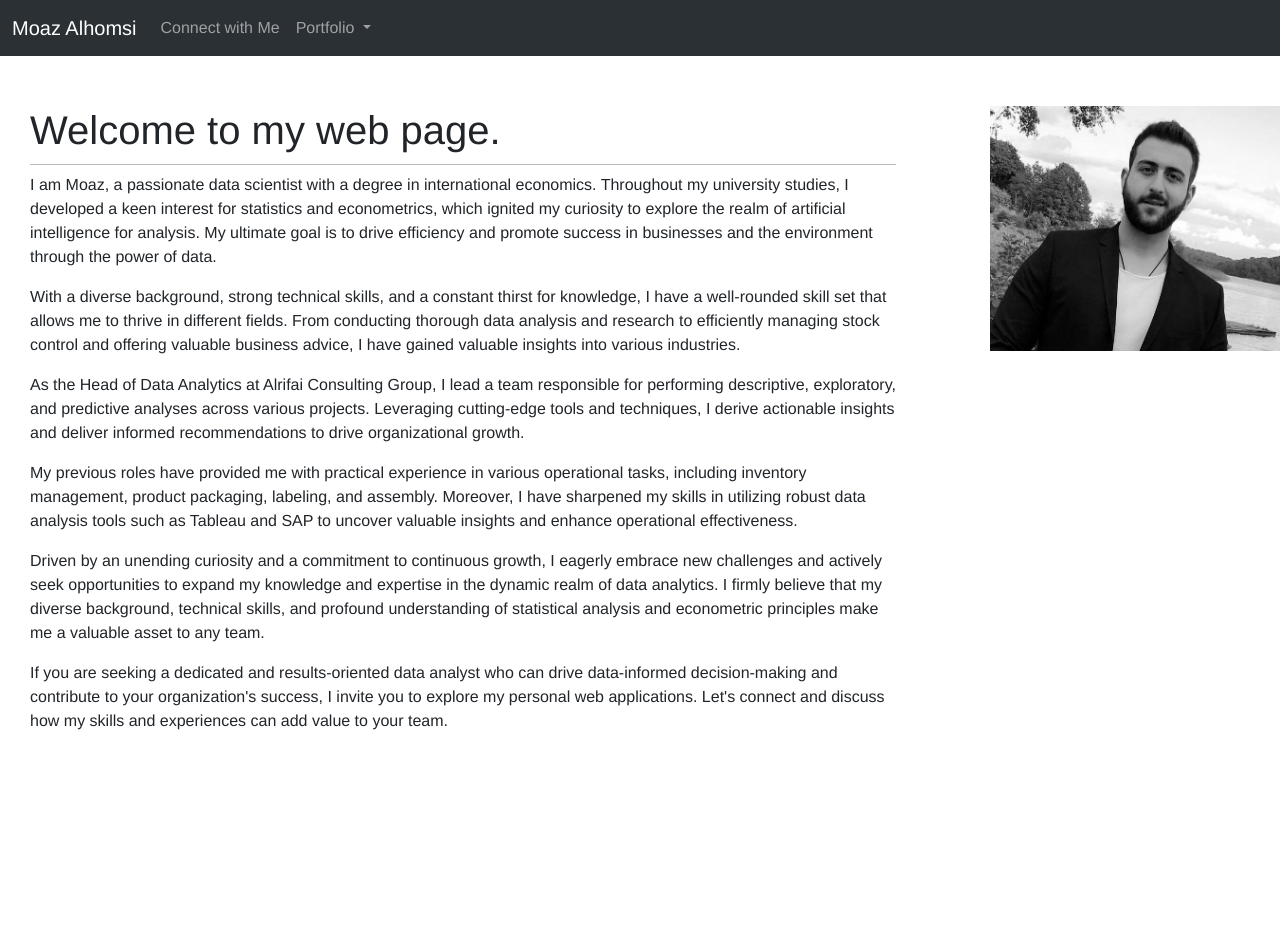
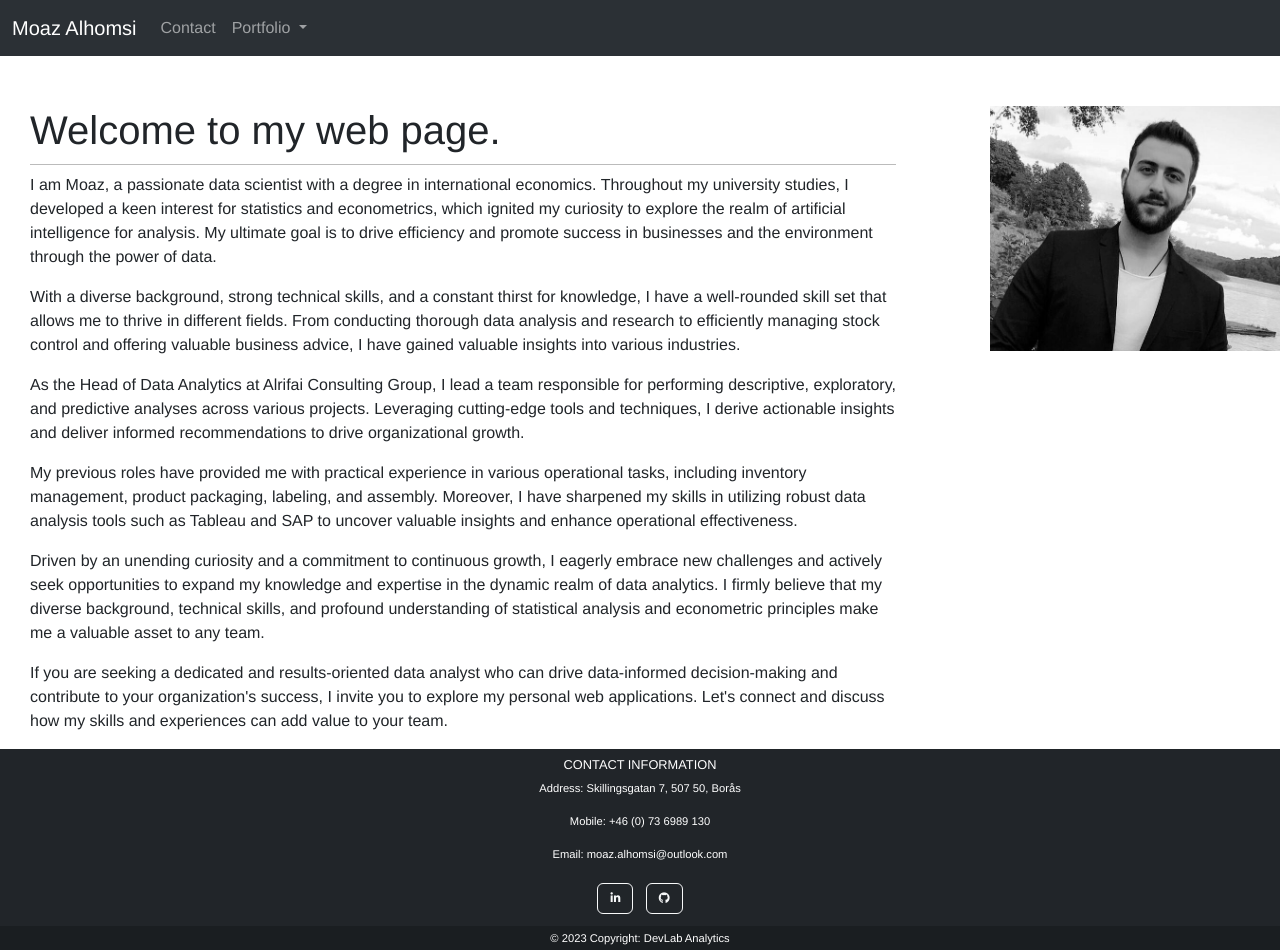
Before and after one commit to moazAlhomsi/personalWebsite, a Django app: page / in a window 1280 px wide. Before the commit the page ends 730 px from the top, so only its background shows below. Run offline with Django 4.2, Linux system fonts and the light colour scheme.

Commit message:
Update home.html

```diff
--- a/blog/templates/home.html
+++ b/blog/templates/home.html
@@ -9,6 +9,13 @@
     <script src="https://cdn.jsdelivr.net/npm/bootstrap@5.3.0/dist/js/bootstrap.bundle.min.js"
         integrity="sha384-geWF76RCwLtnZ8qwWowPQNguL3RmwHVBC9FhGdlKrxdiJJigb/j/68SIy3Te4Bkz"
         crossorigin="anonymous"></script>
+    <link href="https://cdnjs.cloudflare.com/ajax/libs/font-awesome/5.15.1/css/all.min.css" rel="stylesheet">
+
+    <link href="{% static 'css/blog.css' %}" rel="stylesheet">
+</head>
+
+
+<body style="display:flex; flex-direction:column; min-height:100vh;">
     <nav class="navbar navbar-expand-lg bg-body-tertiary" data-bs-theme="dark">
         <div class=" container-fluid">
             <a class="navbar-brand" href="/">Moaz Alhomsi</a>
@@ -19,7 +26,7 @@
             <div class="collapse navbar-collapse" id="navbarNavDropdown">
                 <ul class="navbar-nav">
                     <li class="nav-item">
-                        <a class="nav-link" href="{% url 'blog:contact' %}">Connect with Me</a>
+                        <a class="nav-link" href="{% url 'blog:contact' %}">Contact</a>
                     </li>
                     <li class="nav-item dropdown">
                         <a class="nav-link dropdown-toggle" href="#" role="button" data-bs-toggle="dropdown"
@@ -35,11 +42,7 @@
             </div>
         </div>
     </nav>
-    <link href="{% static 'css/blog.css' %}" rel="stylesheet">
-</head>
-
-
-<body>
+    <div id="content-wrapper" style="flex:1; display: flex; justify-content: space-between;">
     <div id="content-home">
         <h1> Welcome to my web page.</h1>
         <p>
@@ -79,9 +82,45 @@
         </p>
 
     </div>
+
     <div id="sidebar-home">
         <img src="{% static 'Moaz.jpg' %}" class="img-fluid" alt="Profile Picture" width="400" height="400">
     </div>
+</div>
+
+
+<footer class="bg-dark text-center text-white">
+    <div class="container p-2 pb-0">
+        <div class="text-center mb-2">
+            <h6 class="text-uppercase" style="font-size: 0.8rem;">Contact Information</h6>
+            <p style="font-size: 0.7rem;">Address: Skillingsgatan 7, 507 50, Borås</p>
+            <p style="font-size: 0.7rem;">Mobile: +46 (0) 73 6989 130</p>
+            <p style="font-size: 0.7rem;">Email: <a href="mailto:moaz.alhomsi@outlook.com" class="text-white">moaz.alhomsi@outlook.com</a></p>
+        </div>
+
+        <section class="mb-2">
+          <!-- Linkedin -->
+          <a class="btn btn-outline-light btn-floating m-1" style="font-size: 0.7rem;" href="www.linkedin.com/in/moazalhomsi
+          " role="button">
+            <i class="fab fa-linkedin-in"></i>
+          </a>
+
+          <!-- Github -->
+          <a class="btn btn-outline-light btn-floating m-1" style="font-size: 0.7rem;" href="https://github.com/moazAlhomsi" role="button">
+            <i class="fab fa-github"></i>
+          </a>
+        </section>
+    </div>
+
+    <!-- Copyright -->
+    <div class="text-center p-1" style="background-color: rgba(0, 0, 0, 0.2); font-size: 0.7rem;">
+      © 2023 Copyright:
+      <a class="text-white" href="https://devlabanalytics.com/">DevLab Analytics</a>
+    </div>
+    <!-- Copyright -->
+  </footer>
+
+
 
 </body>
 
```
